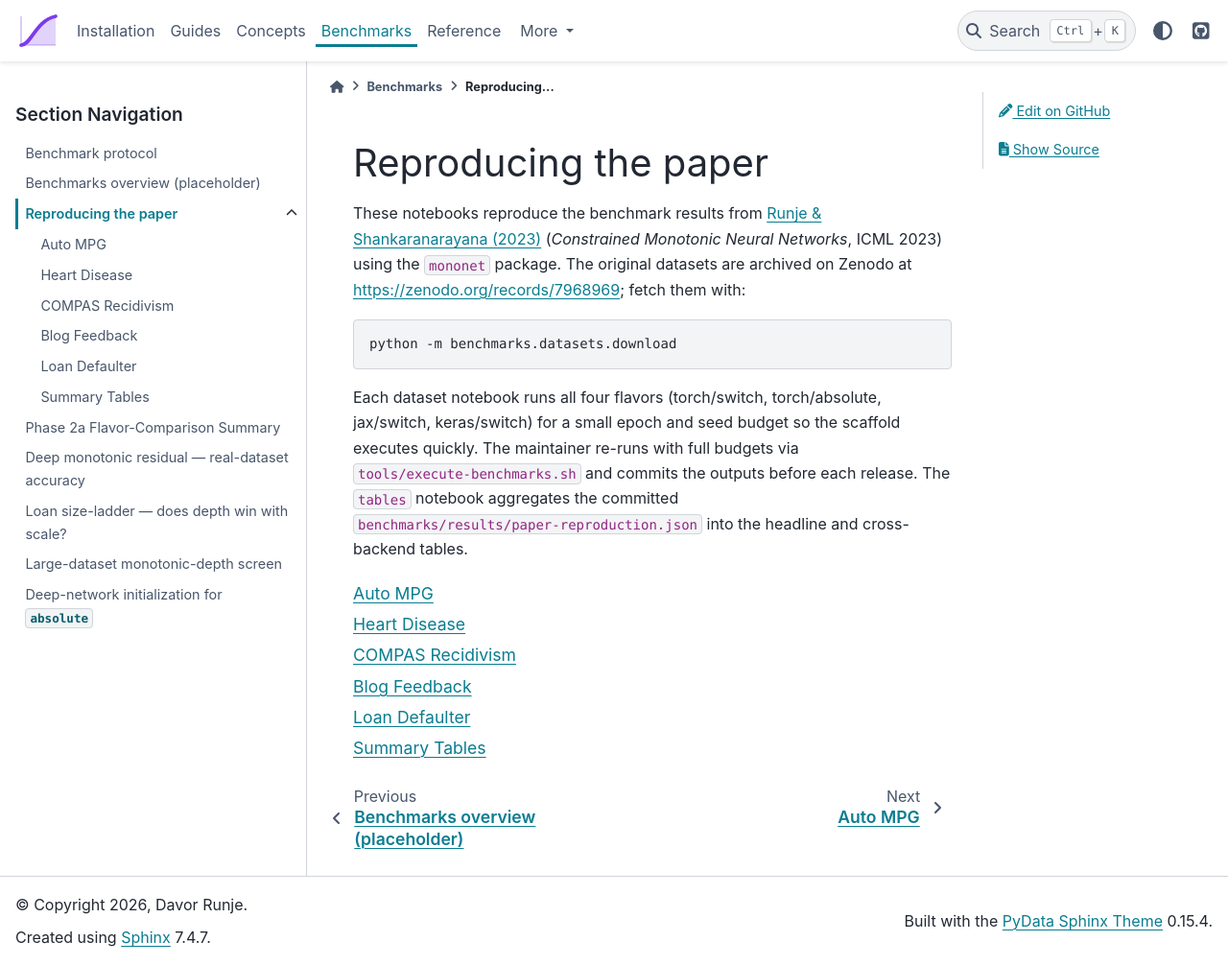
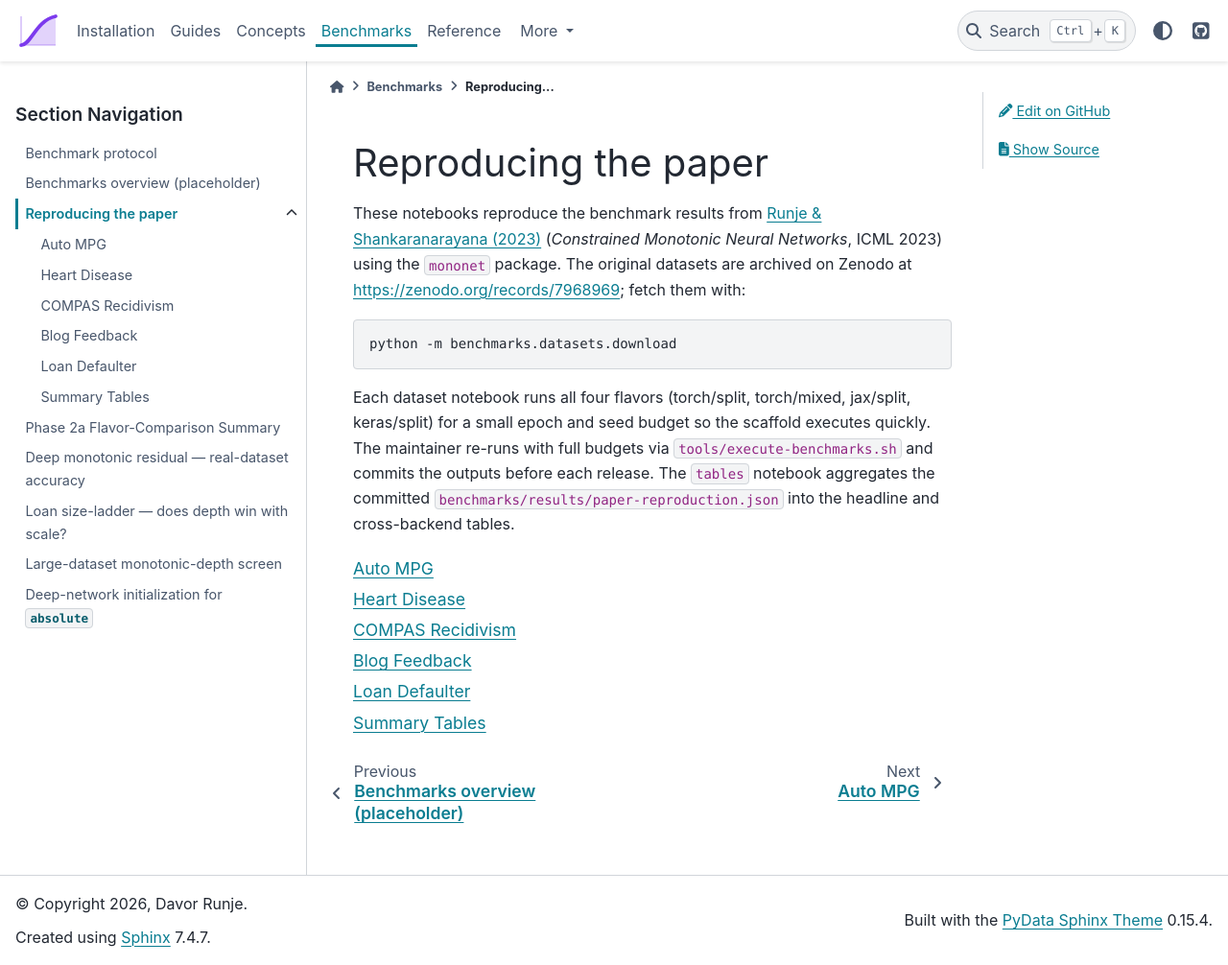
Before and after one commit to davorrunje/mononet, a Sphinx documentation site: the page built from docs/benchmarks/paper-reproduction/index.md, in a window 1280 px wide and 1006 px high. Shown: the whole window at 96% size. Built offline with Sphinx 7.4.7 and the PyData theme 0.15.4, drawn with Linux system fonts in a browser that asks for light colours; pages that are not in the unit, such as notebooks, are missing from menus.

Commit message:
docs(fix): rename remaining absolute->mixed, switch->split leftovers
Review found docs/benchmarks/paper-reproduction/index.md still had bare
<backend>/<mode> flavor tokens (torch/switch, torch/absolute, jax/switch,
keras/switch) that the original mode="..." / backtick-quoted grep missed.
Also caught two mononet-mode assertions in the paper-digest reference docs
(docs/references/*.md) that state mononet's own construction name using
the old mode="absolute"/mode="switch" spelling; left the papers' own
"activation switch" terminology untouched.

````diff
--- a/docs/benchmarks/paper-reproduction/index.md
+++ b/docs/benchmarks/paper-reproduction/index.md
@@ -9,8 +9,8 @@ archived on Zenodo at <https://zenodo.org/records/7968969>; fetch them with:
 python -m benchmarks.datasets.download
 ```
 
-Each dataset notebook runs all four flavors (torch/switch, torch/absolute, jax/switch,
-keras/switch) for a small epoch and seed budget so the scaffold executes quickly.
+Each dataset notebook runs all four flavors (torch/split, torch/mixed, jax/split,
+keras/split) for a small epoch and seed budget so the scaffold executes quickly.
 The maintainer re-runs with full budgets via `tools/execute-benchmarks.sh` and commits
 the outputs before each release. The `tables` notebook aggregates the committed
 `benchmarks/results/paper-reproduction.json` into the headline and cross-backend tables.
````
Also changed, not shown: docs/references/2205.11775-runje-2023-constrained-mnn.md (+2 -2 lines), docs/references/2505.02537-sartor-2025-advancing-cmnn.md (+2 -2 lines).
